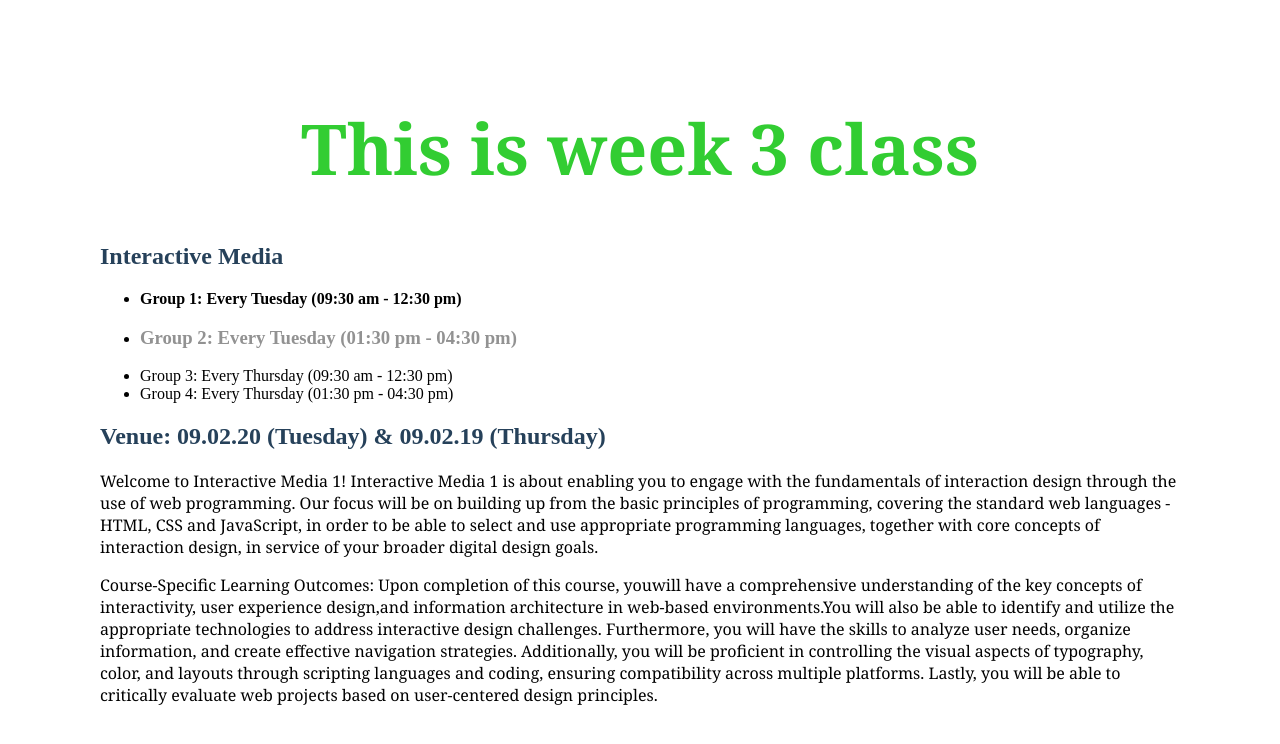
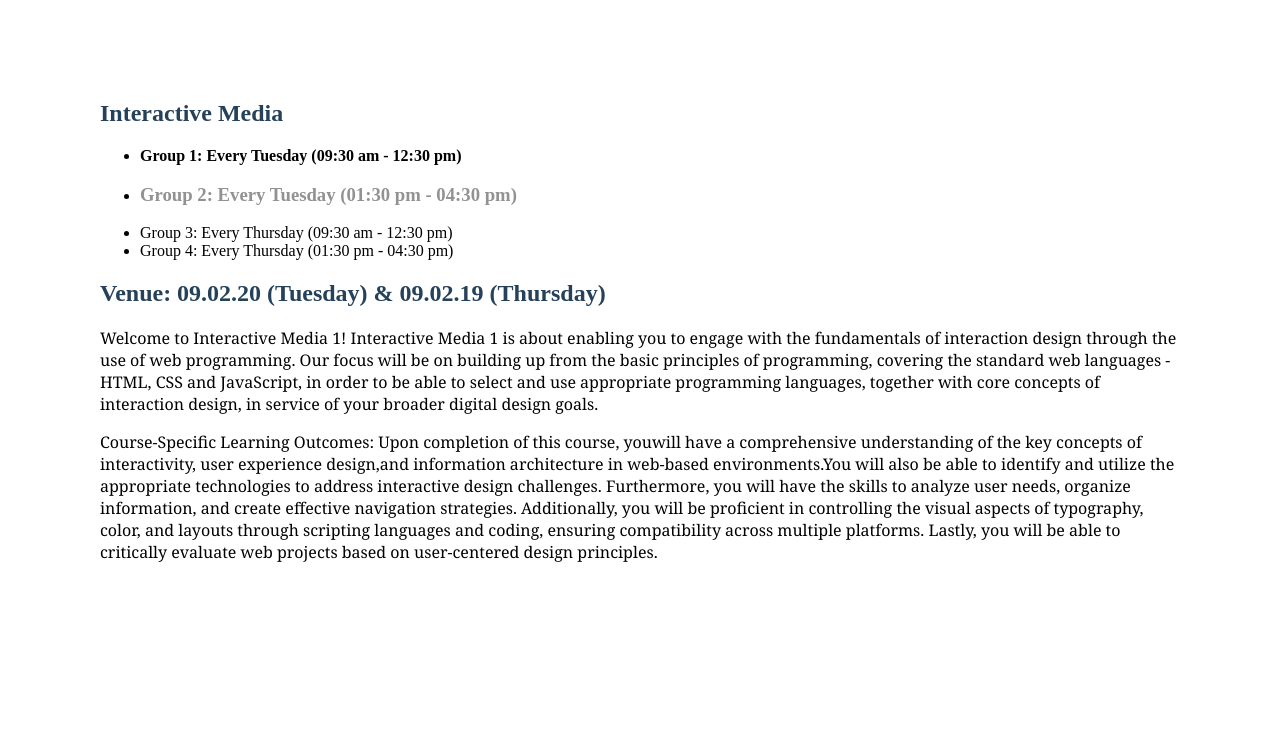
Before and after one commit to srahsun/srahsun.github.io, a plain HTML site: page index.html in a window 1280 px wide. Drawn offline with Linux system fonts and the light colour scheme.

Commit message:
Update index.html

```diff
--- a/index.html
+++ b/index.html
@@ -8,7 +8,6 @@
 
 </head>
 <body>
-    <h1 style="color:limegreen"> This is week 3 class </h1>
     <h2 class="my-colors">
         Interactive Media
     </h2>
```
